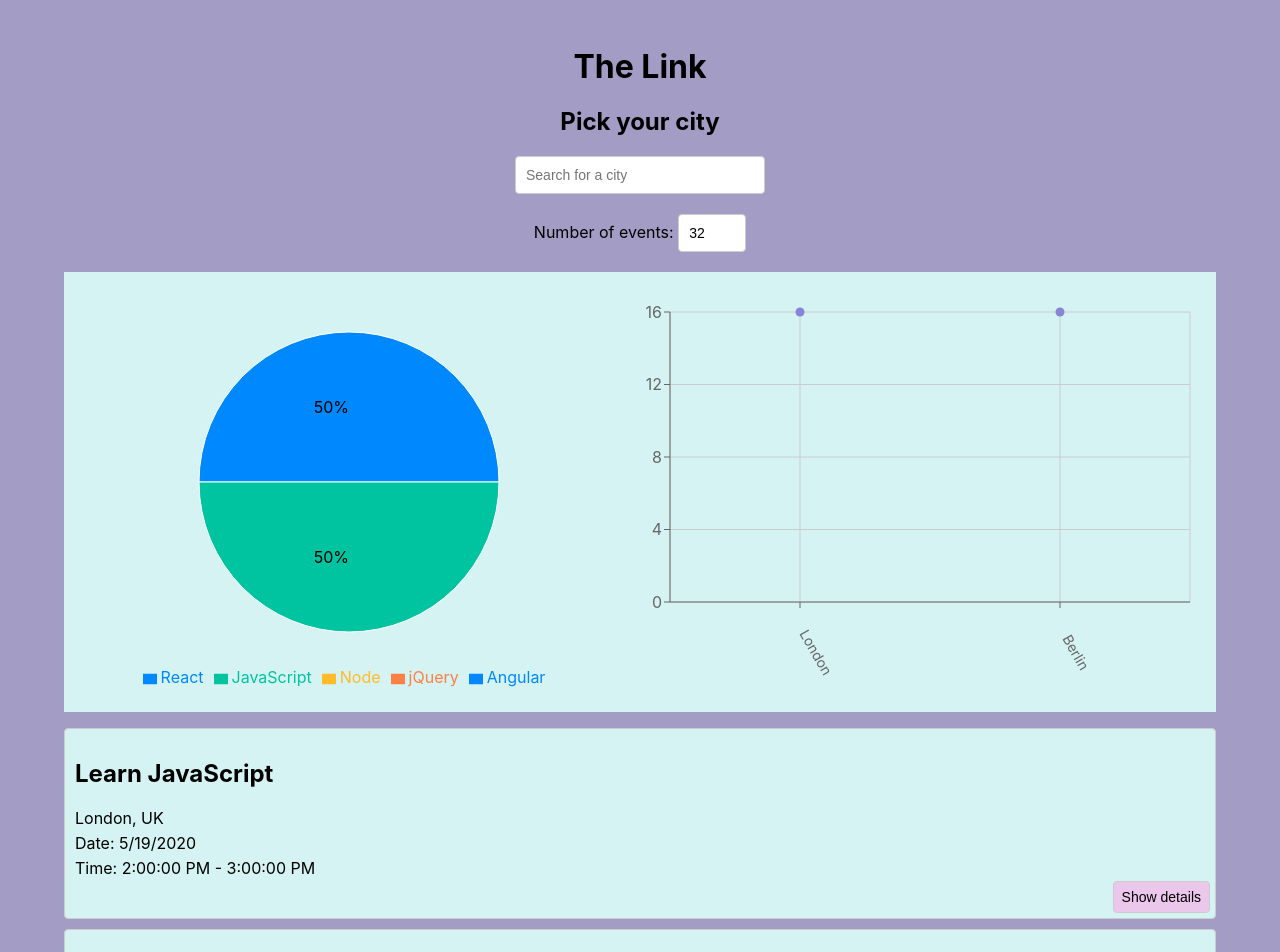
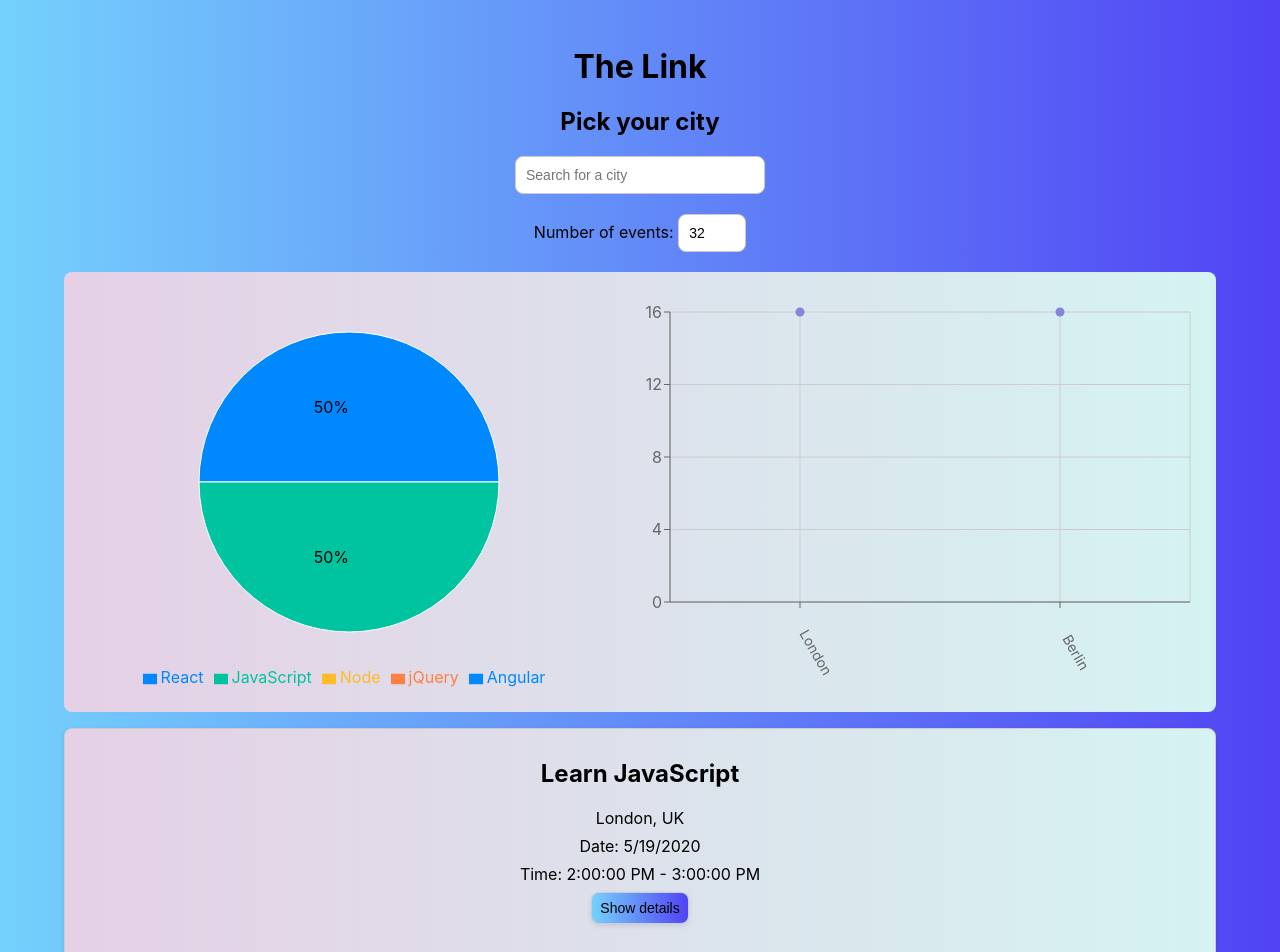
Before and after one commit to timone019/meet, a React (Create React App) app: page / in a window 1280 px wide. Shown: the top 952 px of the page. Built offline with nearby package versions, Linux system fonts and the light colour scheme; what atatus-spa would draw is missing.

Commit message:
4.10 updated styling

```diff
--- a/src/App.css
+++ b/src/App.css
@@ -1,8 +1,18 @@
 @import url(https://fonts.googleapis.com/css?family=Roboto:500);
+
+:root {
+  --primary-color:  linear-gradient(90deg, rgba(116, 209, 252, 1) 0%, rgba(81, 67, 244, 1) 100%);
+  --secondary-color:  linear-gradient(90deg, rgb(229, 208, 229)  0%, rgb(213, 243, 242) 100%);
+  --hover-color: linear-gradient(90deg, rgba(146, 239, 252, 1) 0%, rgba(255, 255, 255, 1) 100%);
+  --font-family: 'Roboto', sans-serif;
+}
+
 .App {
   text-align: center;
   padding: 2% 5%;
-  background-color: rgb(163, 157, 197);
+  /* background-color: rgb(163, 157, 197);
+   */
+   background-image: var(--primary-color);
 }
 
 .App * {
@@ -14,14 +24,18 @@ ul {
   list-style: none;
 }
 
+/* p {
+  margin: 5px 0;
+} */
+
 p {
-  margin: 5px 0;
+  margin: 0.5em 0;
 }
 
 input[type="text"],
 input[type="number"] {
   padding: 8px 6px 8px 10px;
-  border-radius: 4px;
+  border-radius: 8px;
   outline: none;
   border: 1px solid #ccc;
   font-size: 14px;
@@ -58,6 +72,7 @@ input[type="number"] {
   padding: 8px 6px 8px 10px;
   background-color: #eee;
   cursor: default;
+  transition: background-color 0.3s ease;
 }
 
 .suggestions > li:last-child {
@@ -66,35 +81,39 @@ input[type="number"] {
 }
 
 .suggestions > li:hover {
-  background-color: #bcdcdb;
+  background-color: silver
 }
 
 .event {
   padding: 10px 10px 35px;
   margin-bottom: 10px;
-  text-align: left;
+  text-align: center;
   border: 1px solid #ccc;
-  border-radius: 4px;
+  border-radius: 8px;
   position: relative;
-  background-color: rgb(213, 243, 242);
+  background-image: var(--secondary-color);
+  box-shadow: 0 2px 5px rgba(0, 0, 0, 0.1);
 }
 
 .details-btn {
-  position: absolute;
+  position: left;
   right: 5px;
   bottom: 5px;
   padding: 5px 8px;
-  border-radius: 4px;
+  border-radius: 8px;
   outline: none;
   cursor: pointer;
-  background-color: rgb(235, 199, 235);
+  background-image: var(--primary-color);
+  transition: background-image 0.3s ease;
   font-size: 14px;
   line-height: 20px;
   border: 1px solid #ccc;
+  box-shadow: 0 2px 5px rgba(0, 0, 0, 0.1);
+
 }
 
 .details-btn:hover {
-  background-color: rgb(198, 180, 192);
+  background-image: var(--hover-color);
 }
 
 .alerts-container {
@@ -108,9 +127,10 @@ input[type="number"] {
 .charts-container {
   display: grid;
   grid-template-columns: 1fr 1fr;
-  background-color: rgb(213, 243, 242);
+  background-image: var(--secondary-color);
   padding-top: 20px;
   padding-bottom: 20px;
+  border-radius: 8px;
 }
 
 @media (max-width: 768px) {
```
